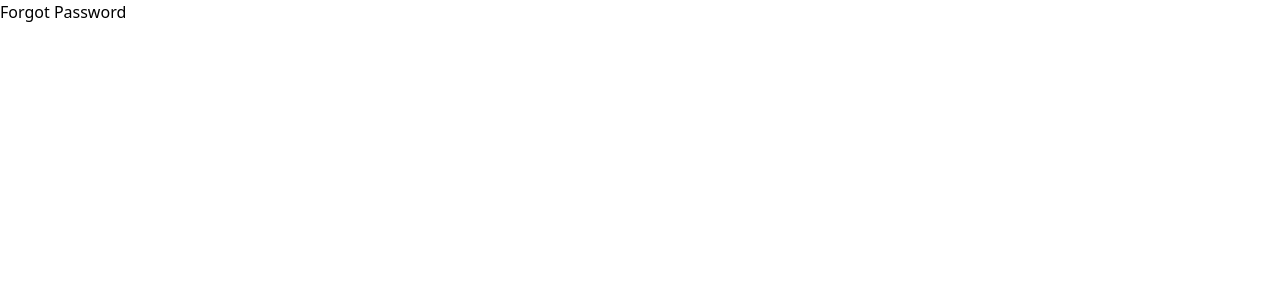
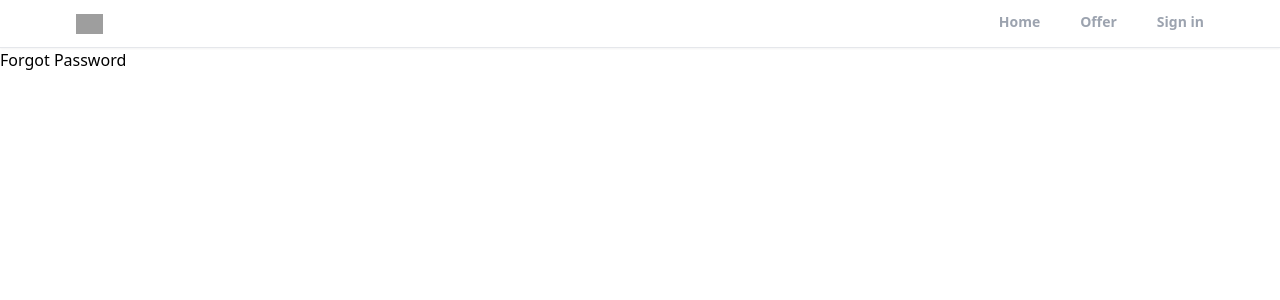
Before and after one commit to Omid-Sargazi/realtor-clone-react, a React (Create React App) app: page /forgot-password in a window 1280 px wide. Shown: the top 300 px of the page. Built offline with nearby package versions, Linux system fonts and the light colour scheme; grey boxes are pictures that could not be loaded.

Commit message:
Create hearder component

```diff
--- a/src/App.js
+++ b/src/App.js
@@ -6,10 +6,12 @@
 import ForgotPassword from "./pages/ForgotPassword";
 import SignIn from "./pages/SignIn";
 import SignUp from "./pages/SignUp";
+import Header from "./components/Header";
 function App() {
   return (
     <Fragment>
       <Router>
+        <Header />
         <Routes>
           <Route path="/" element={<Home />} />
           <Route path="/profile" element={<Profile />} />
--- /dev/null
+++ b/src/components/Header.jsx
@@ -0,0 +1,35 @@
+import React from 'react'
+import {Link, useLocation} from 'react-router-dom'
+export default function Header() {
+    const location = useLocation()
+    console.log(location.pathname)
+    const pathMathRoute = (route)=>{
+        if(route===location.pathname){
+            return true;
+        }
+    }
+  return (
+   <div className='bg-white border-b shadow-sm sticky top-0 z-50'>
+     <header className=' px-3 max-w-6xl mx-auto flex items-center justify-between'>
+        <Link to={"/"}>
+        <div>
+            <img className='h-5 cursor-pointer ' src='https://static.rdc.moveaws.com/images/logos/rdc-logo-default.svg' alt='logo'/>
+        </div>
+        </Link>
+        <div>
+            <ul className='flex space-x-10'>
+               <Link to={"/"}>
+               <li  className={`cursor-pointer py-3 text-sm font-semibold text-gray-400 border-b-[3px] border-b-transparent ${pathMathRoute("/")&& "text-black border-b-red-500"}`} >Home</li>
+               </Link>
+                <Link to={"/offers"}>
+                <li  className={`cursor-pointer py-3 text-sm font-semibold text-gray-400 border-b-[3px] border-b-transparent ${pathMathRoute("/offers")&& "text-black border-b-red-500"}`}>Offer</li>
+                </Link>
+               <Link to={"/sign-in"}>
+               <li  className={`cursor-pointer py-3 text-sm font-semibold text-gray-400 border-b-[3px] border-b-transparent ${pathMathRoute("/sign-in")&& "text-black border-b-red-500"} `}>Sign in</li>
+               </Link>
+            </ul>
+        </div>
+    </header>
+   </div>
+  )
+}
```
